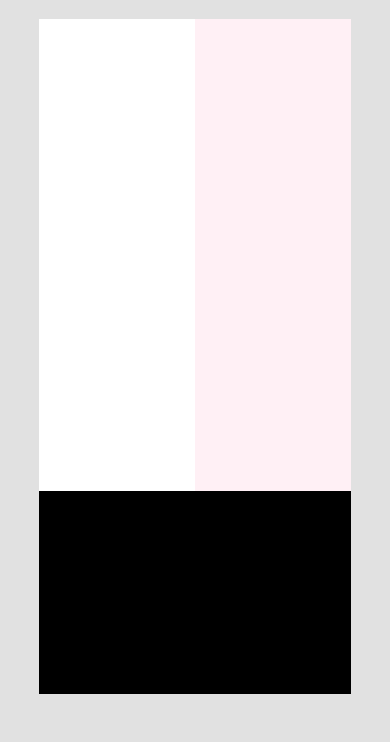
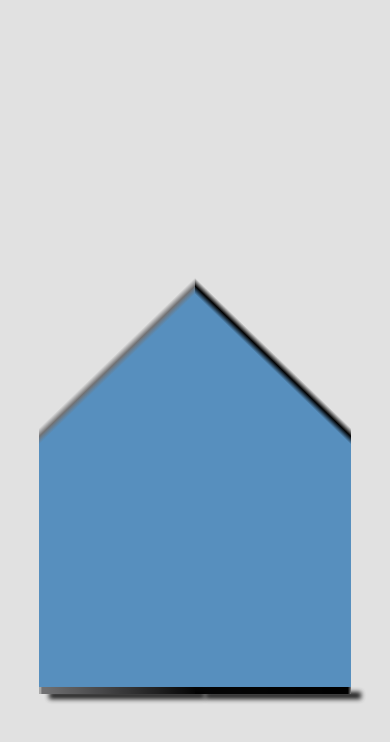
Before and after one commit to mle4d/DMS, a plain HTML site: page index.html in a window 390 px wide. Drawn offline with Linux system fonts and the light colour scheme.

Commit message:
layout tablet

```diff
--- a/style.css
+++ b/style.css
@@ -7,7 +7,8 @@ body {
 .container {
   width: 80vw;
   height: 80vh;
-  background: black;
+  background: rgb(114,114,116);
+background: linear-gradient(90deg, rgba(114,114,116,1) 0%, rgba(0,0,0,1) 100%);
   margin: auto;
   margin-top: 5%;
   display: flex;
@@ -17,16 +18,29 @@ body {
 }
 .left {
   width: 50%;
-  height: 70%;
-  background: white;
+  height: 99%;
+  background: #e1e1e1 ;
+  background: linear-gradient(-44deg, #578fbe 48%, #727274 49%, #e1e1e1 50%);
 }
 .right {
   width: 50%;
-  height: 70%;
-  background: lavenderblush;
+  height: 99%;
+  background: #e1e1e1 ;
+  background: linear-gradient(44deg, #578fbe 48%, #000000 49%, #e1e1e1 50%);
 }
-.bottom{
-  width: 100%;
-  height: 30%;
-  background: lightcyan;
+.leftBottom{
+  width: 50%;
+  height: 1%;
+  background: #000000 ;
+  background: linear-gradient(90deg,#aeaeae 1%, #727274 2%, #000000 100%);
+  box-shadow: 10px 5px 5px black;
+  opacity: .9;
 }
+.rightBottom{
+  width: 50%;
+  height: 1%;
+  background: #000000 ;
+  background: linear-gradient(90deg, #000000 98%, #909090 100%);
+  box-shadow: 10px 5px 5px black;
+  opacity: .9;
+}
```
